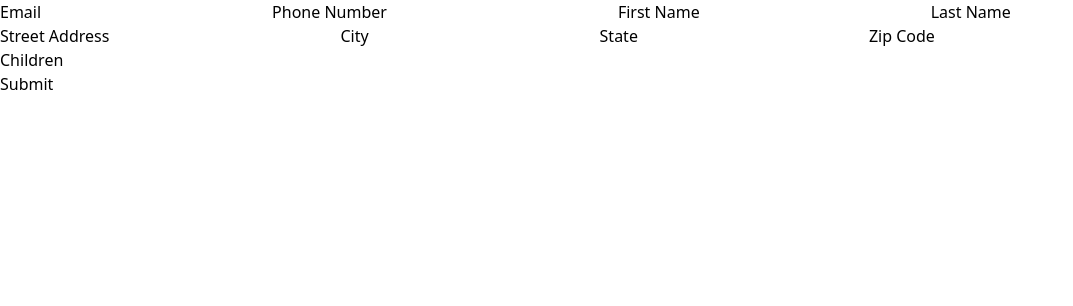
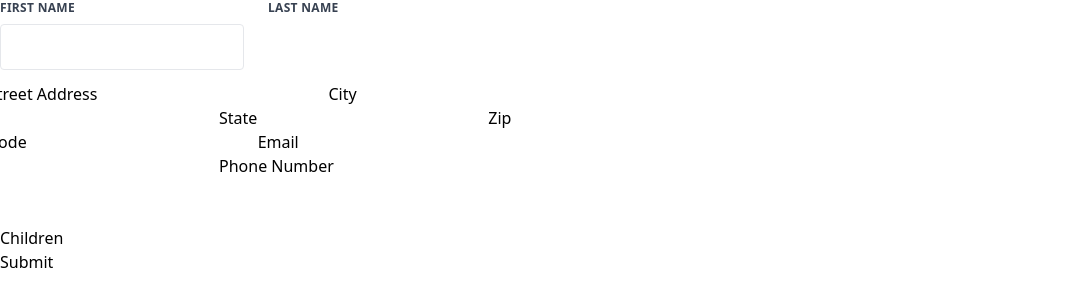
Before and after one commit to nateolin/somerset-soccer-club-nextjs, a Next.js app: page /account/register in a window 1280 px wide. Shown: the top 306 px of the page, without its empty margins (0-1073 px from the left). Built offline with nearby package versions, Linux system fonts and the light colour scheme.

Commit message:
add prelim styles

```diff
--- a/pages/account/register.tsx
+++ b/pages/account/register.tsx
@@ -35,19 +35,24 @@ const Register = () => {
 
   return (
     <div>
-      <form onSubmit={handleSubmit(onSubmit)}>
-        <label>Email</label>
-        <input {...register('email', { required: true })} />
-
-        <label>Phone Number</label>
-        <input {...register('phoneNumber', { required: true })} />
-
-        <label>First Name</label>
-        <input {...register('firstName', { required: true })} />
-
-        <label>Last Name</label>
+      <form className="w-full max-w-lg" onSubmit={handleSubmit(onSubmit)}>
+        <div className="-mx-3 mb-6 flex flex-wrap">
+          <div className="mb-6 w-full px-3 md:mb-0 md:w-1/2">
+            <label className="mb-2 block text-xs font-bold uppercase tracking-wide text-gray-700">
+              First Name
+            </label>
+            <input
+              className="mb-3 block w-full appearance-none rounded border py-3 px-4 leading-tight text-gray-800 focus:outline-none"
+              {...register('firstName', { required: true })}
+            />
+          </div>
+          <div className="w-full px-3 md:w-1/2">
+            <label className="mb-2 block text-xs font-bold uppercase tracking-wide text-gray-700">
+              Last Name
+            </label>
             <input {...register('lastName', { required: true })} />
-
+          </div>
+          <div>
             <label>Street Address</label>
             <input {...register('streetAddress', { required: true })} />
 
@@ -59,21 +64,45 @@ const Register = () => {
 
             <label>Zip Code</label>
             <input {...register('zipCode', { required: true })} />
+
+            <label>Email</label>
+            <input {...register('email', { required: true })} />
+
+            <label>Phone Number</label>
+            <input {...register('phoneNumber', { required: true })} />
+          </div>
+        </div>
         <div>
           <label>Children</label>
-          {children.map((child) => (
+          {children.map((child, index) => (
             <div>
               <label>Child First Name</label>
-              <input {...register('childFirstName', { required: true })} />
+              <input
+                {...register(`children.${index}.childFirstName`, {
+                  required: true,
+                })}
+              />
 
               <label>Child Last Name</label>
-              <input {...register('childLastName', { required: true })} />
+              <input
+                {...register(`children.${index}.childLastName`, {
+                  required: true,
+                })}
+              />
 
               <label>Child Gender</label>
-              <input {...register('childGender', { required: true })} />
+              <input
+                {...register(`children.${index}.childGender`, {
+                  required: true,
+                })}
+              />
 
               <label>Child Birth Date</label>
-              <input {...register('childBirthDate', { required: true })} />
+              <input
+                {...register(`children.${index}.childBirthDate`, {
+                  required: true,
+                })}
+              />
             </div>
           ))}
         </div>
```
Lines whose indentation alone changed are shown as unchanged.
